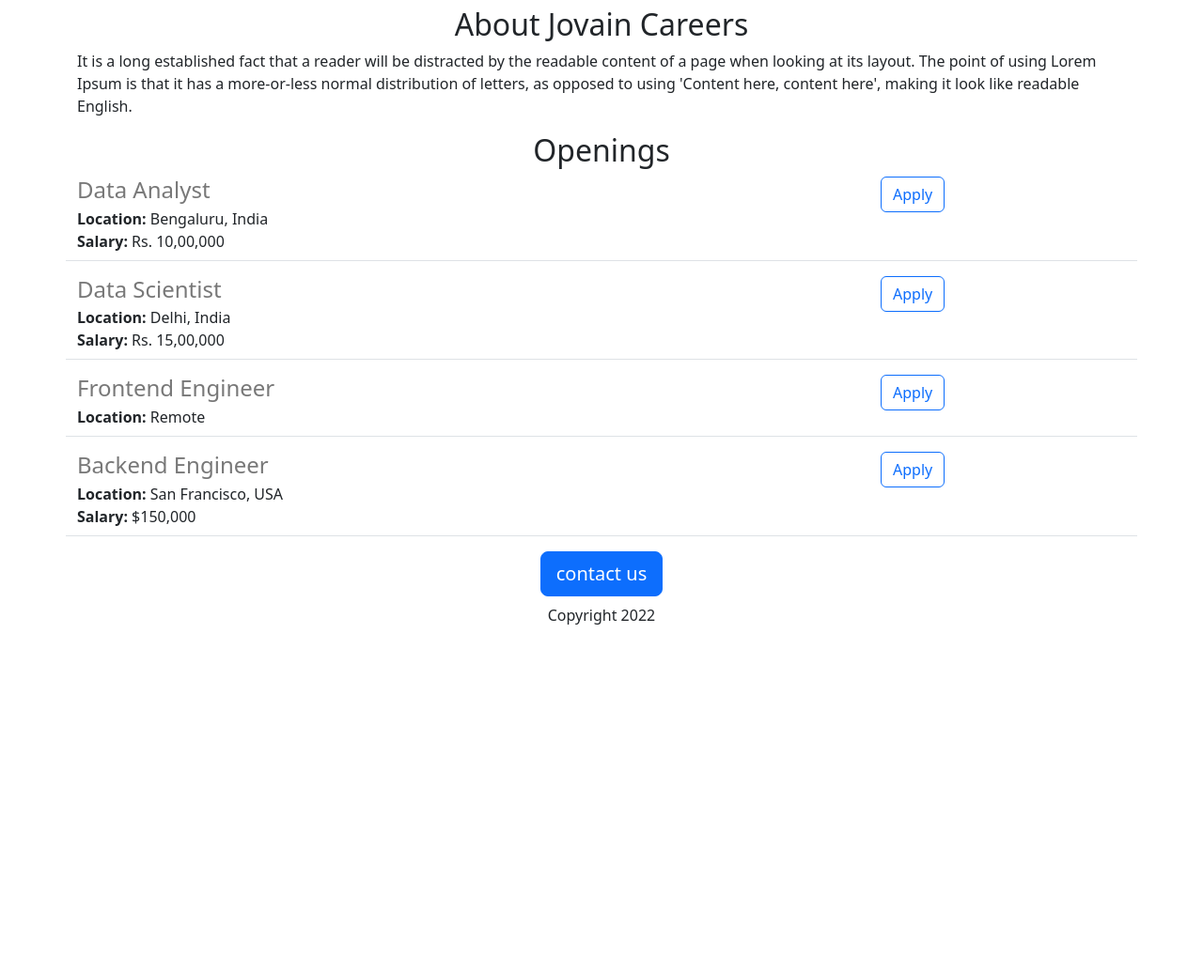
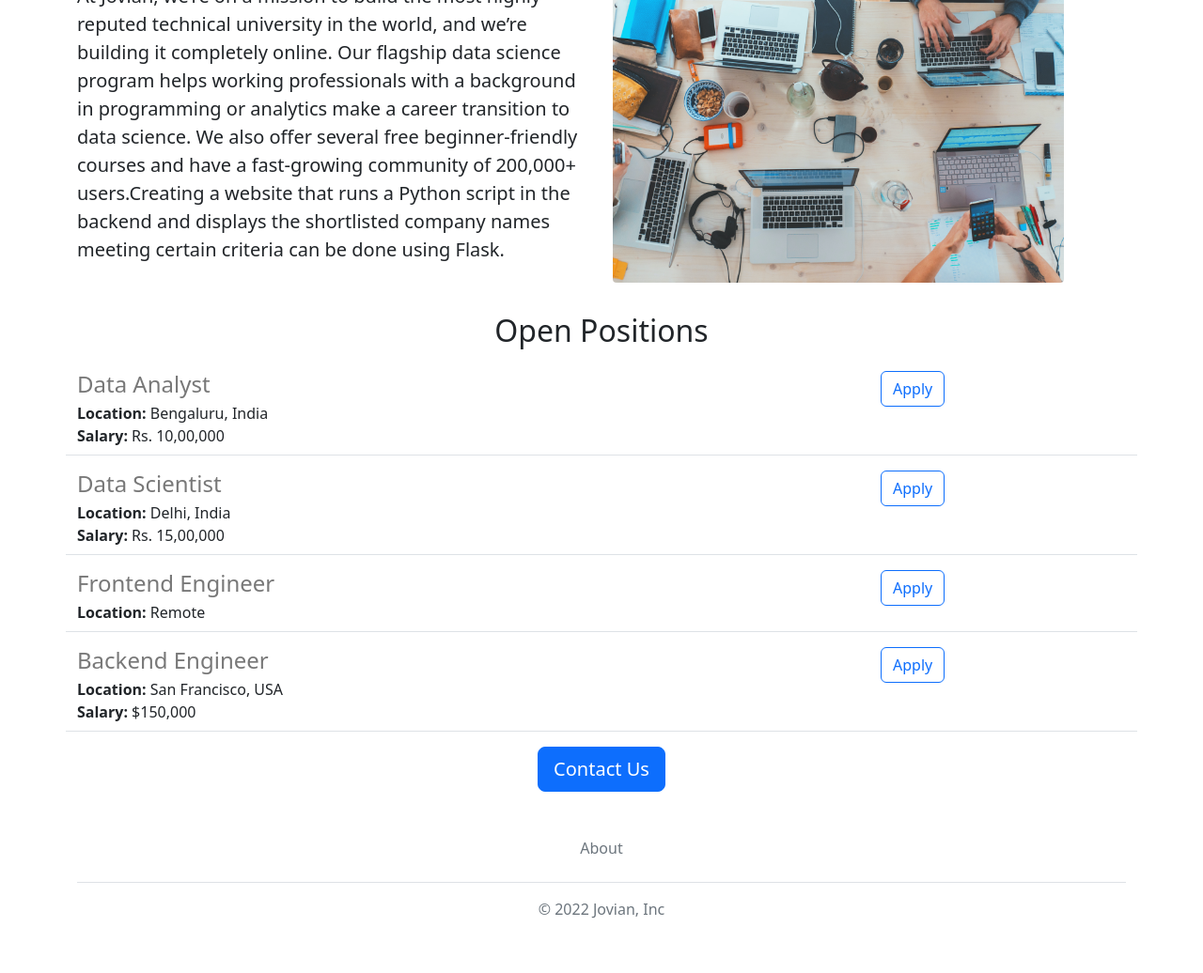
Before and after one commit to pankajbhar02/flask-tutorial, a Flask app: page / in a window 1280 px wide. Shown: the part 531-1567 px from the top of the page at 94% size. Before the commit the page ends 1196 px from the top, so only its background shows below. Run offline with Flask 3, Linux system fonts and the light colour scheme.

Commit message:
final updated code

```diff
--- /dev/null
+++ b/templates/footer.html
@@ -0,0 +1,8 @@
+<div class="container">
+  <footer class="py-3 my-4">
+    <ul class="nav justify-content-center border-bottom pb-3 mb-3">
+    <li class="nav-item"><a  target="_blank" href="https://www.google.com" class="nav-link px-2 text-muted">About</a></li>
+    </ul>
+    <p class="text-center text-muted">&copy; 2022 Jovian, Inc</p>
+  </footer>
+</div>
--- a/templates/home.html
+++ b/templates/home.html
@@ -1,57 +1,46 @@
 <!DOCTYPE html>
 <html>
   <head>
-   <title>
-     Carrer Portal
-   </title>
+    <title>Jovian Careers</title>
     <meta charset="utf-8">
     <meta name="viewport" content="width=device-width, initial-scale=1">
-
-   <link href="https://cdn.jsdelivr.net/npm/bootstrap@5.3.0/dist/css/bootstrap.min.css" rel="stylesheet" integrity="sha384-9ndCyUaIbzAi2FUVXJi0CjmCapSmO7SnpJef0486qhLnuZ2cdeRhO02iuK6FUUVM" crossorigin="anonymous">
+    <link href="https://cdn.jsdelivr.net/npm/bootstrap@5.2.0-beta1/dist/css/bootstrap.min.css" rel="stylesheet" integrity="sha384-0evHe/X+R7YkIZDRvuzKMRqM+OrBnVFBL6DOitfPri4tjfHxaWutUpFmBp4vmVor" crossorigin="anonymous">
     <style>
-     #banner
-     {
-       width:100%;
-       height: 450px;
-       object-fit: cover;
-
+      #banner {
+        height: 360px;
+        width: 100%;
+        object-fit:cover;
+        margin-bottom: 16px;
       }
     </style>
-
-
   </head>
-
-
   <body>
-
+    {% include 'nav.html' %}
+    <img class="img-fluid" id="banner" src="https://flask-tutorial--pankajkumar333.repl.co/static/banner.jpg" >
     <div class="container">
-
-      <h1 class="text-center mt-4 mb-2" >Jovain Carrers</h1>
-    <img class= "img-fluid" id= "banner" src="https://flask-tutorial--pankajkumar333.repl.co/static/banner.jpg", width: 100px ,height:100px>
-    <h2 class="text-center  mt-2 mb-2" >About Jovain Careers</h2>
-
-    <p>
-      It is a long established fact that a reader will be distracted by the readable content of a page when looking at its layout. The point of using Lorem Ipsum is that it has a more-or-less normal distribution of letters, as opposed to using 'Content here, content here', making it look like readable English.
+      <h1 class="text-center mt-2 mb-4">
+        Jovain Careers
+      </h1>
+      <div class="row" style="margin-bottom:32px">
+        <div class="col-md-6">
+      <p class="lead">
+        At Jovian, we’re on a mission to build the most highly reputed technical university in the world, and we’re building it completely online. Our flagship data science program helps working professionals with a background in programming or analytics make a career transition to data science. We also offer several free beginner-friendly courses and have a fast-growing community of 200,000+ users.Creating a website that runs a Python script in the backend and displays the shortlisted company names meeting certain criteria can be done using Flask.
       </p>
-
-    <h2 class="text-center" > Openings</h2>
+        </div>
+        <div class="d-none d-md-block col-md-6">
+        <img src="https://flask-tutorial--pankajkumar333.repl.co/static/people.jpg" style="height:320px;border-radius:4px;">
+        </div>
+      </div>
+      <h2 class="text-center mt-2 mb-4">Open Positions</h2>
       <div>
         {% for job in jobs %}
           {% include 'jobitem.html' %}
-
         {% endfor %}
       </div>
-
-     <div style= text-align:center;>
-  <button class="btn btn-primary btn-lg" > contact us</button>
-      <p class="text-center mt-2">
-        Copyright 2022
-      </p>
+      <div class="text-center">
+      <a class="btn btn-primary btn-lg" href="mailto:pankajbhar262@gmail.com?subject=Question%20about%20Job%20Opernings&body=My%20name%3A%20%3Cyour%20name%20here%3E%0D%0A%0D%0AMy%20questions%3A%20%3Center%20question%20here%3E%0D%0A">Contact Us</a>
       </div>
-
     </div>
-
+    {% include 'footer.html' %}
   </body>
-
-
 </html>
--- /dev/null
+++ b/templates/nav.html
@@ -0,0 +1,9 @@
+<nav class="navbar shadow-sm fixed-top bg-white">
+  <div class="container-fluid">
+    <a class="navbar-brand" href="#">
+      <img src="https://flask-tutorial--pankajkumar333.repl.co/static/logo.jpg" alt="" width="32px" height="32px" class="d-inline-block align-text-top">
+    Job Portal
+    </a>
+  </div>
+</nav>
+<div style="height:56px"></div>
```
Also changed, not shown: static/logo.jpg (added), static/people.jpg (added). Lines whose indentation alone changed are shown as unchanged.
